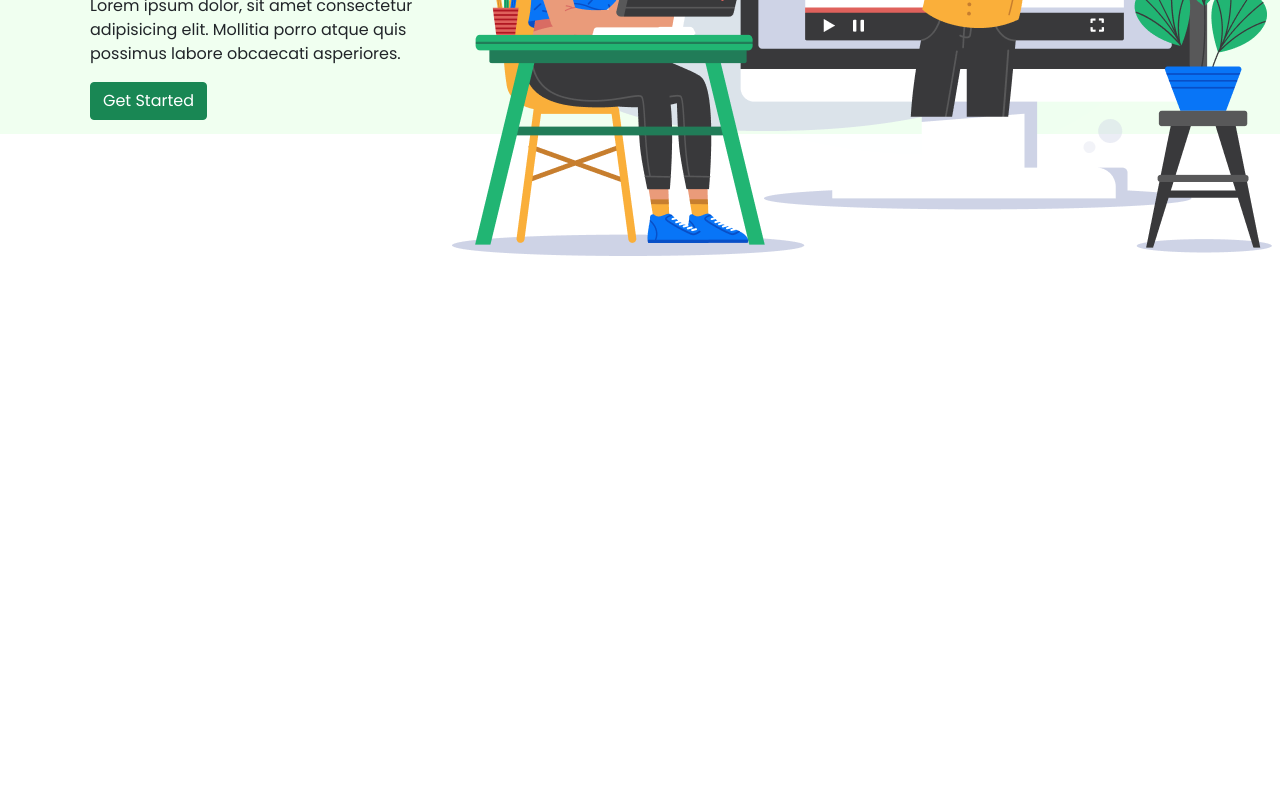
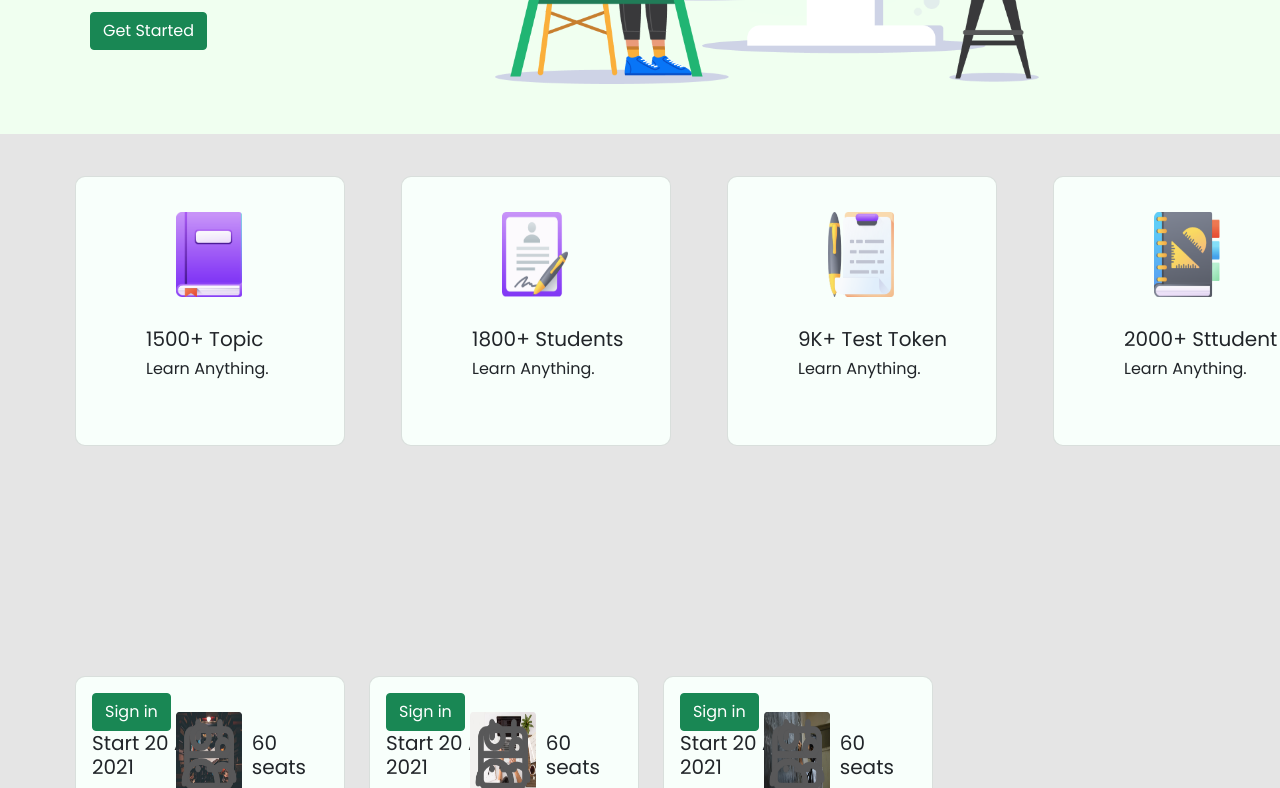
Before and after one commit to farzanatabassum/Midterm, a plain HTML site: page index.html in a window 1280 px wide. Shown: the part 442-1230 px from the top of the page. Before the commit the page ends 800 px from the top, so only its background shows below. Drawn offline with nearby package versions, Linux system fonts and the light colour scheme.

Commit message:
submission-4

```diff
--- a/index.html
+++ b/index.html
@@ -56,6 +56,95 @@
         </div>
       </div>
     </div>
+    <div class="book">
+        <div class="row row-cols-1 row-cols-md-4 g-4">
+            <div class="col">
+              <div class="card">
+                <img src="./ICON/book.png" class="card-img-top" alt="...">
+                <div class="card-body">
+                  <h5 class="card-title">1500+ Topic</h5>
+                  <p class="card-text">Learn Anything.</p>
+                </div>
+              </div>
+            </div>
+            <div class="col">
+              <div class="card">
+                <img src="./ICON/Student.png" class="card-img-top" alt="...">
+                <div class="card-body">
+                  <h5 class="card-title">1800+ Students</h5>
+                  <p class="card-text">Learn Anything.</p>
+                </div>
+              </div>
+            </div>
+            <div class="col">
+              <div class="card">
+                <img src="./ICON/Test.png" class="card-img-top" alt="...">
+                <div class="card-body">
+                  <h5 class="card-title">9K+ Test Token</h5>
+                  <p class="card-text">Learn Anything.</p>
+                </div>
+              </div>
+            </div>
+            <div class="col">
+              <div class="card">
+                <img src="./ICON/Students.png" class="card-img-top" alt="...">
+                <div class="card-body">
+                  <h5 class="card-title">2000+ Sttudent</h5>
+                  <p class="card-text">Learn Anything.</p>
+                </div>
+              </div>
+            </div>
+          </div>
+    </div>
+    <div class="course">
+        <div class="row row-cols-1 row-cols-md-3 g-4">
+            <div class="col">
+              <div class="card h-100">
+                <img src="./Photos/Morder psyc.png" class="card-img-top" alt="...">
+                <div class="card-body">
+                  <h5 class="card-title">Modern Psychology</h5>
+                  <p class="card-text">Designation</p>
+                  <button type="button" class="btn btn-success">Sign in</button>
+                  <div class="d-flex">
+                      <h5><img src="./ICON/calendar.png" alt=""> Start 20 April, 2021</h5>
+                      <h5><img src="./ICON/people.png" alt="">60 seats</h5>
+                  </div>
+
+
+                </div>
+              </div>
+            </div>
+            <div class="col">
+              <div class="card h-100">
+                <img src="./Photos/Morder pychons.png" class="card-img-top" alt="...">
+                <div class="card-body">
+                  <h5 class="card-title">Modern Psychology</h5>
+                  <p class="card-text">Designation</p>
+                  <button type="button" class="btn btn-success">Sign in</button>
+                  <div class="d-flex">
+                      <h5><img src="./ICON/calendar.png" alt=""> Start 20 April, 2021</h5>
+                      <h5><img src="./ICON/people.png" alt="">60 seats</h5>
+                  </div>
+                </div>
+              </div>
+            </div>
+            <div class="col">
+              <div class="card h-100">
+                <img src="./Photos/Morder pyschology.png" class="card-img-top" alt="...">
+                <div class="card-body">
+                  <h5 class="card-title">Modern Psychology</h5>
+                  <p class="card-text">Designation</p>
+                  <button type="button" class="btn btn-success">Sign in</button>
+                  <div class="d-flex">
+                      <h5><img src="./ICON/calendar.png" alt=""> Start 20 April, 2021</h5>
+                      <h5><img src="./ICON/people.png" alt="">60 seats</h5>
+                  </div>
+                </div>
+              </div>
+            </div>
+
+          </div>
+    </div>
     <script src="https://cdn.jsdelivr.net/npm/bootstrap@5.1.0/dist/js/bootstrap.bundle.min.js" integrity="sha384-U1DAWAznBHeqEIlVSCgzq+c9gqGAJn5c/t99JyeKa9xxaYpSvHU5awsuZVVFIhvj" crossorigin="anonymous"></script>
 </body>
 </html>
--- a/style.css
+++ b/style.css
@@ -1,3 +1,8 @@
+body{
+    background: #E5E5E5;
+    font-family: 'Poppins', sans-serif;
+    overflow-x: hidden;
+}
 .navbar{
     position: absolute;
 width: 1440px;
@@ -32,7 +37,7 @@ border-radius: 33px;
     position: absolute;
     top: 178px;
 
-    font-family: 'Poppins', sans-serif;
+    justify-content: space-between;
 }
 .content.left{
     width:50%;
@@ -47,9 +52,54 @@ color: #FD511A;
 .content .left h1{
     font-style: normal;
 font-weight: bold;
+width: 405px;
 font-size: 48px;
 line-height: 70px;
 color: #000000;
 
 
 }
+.content .left h1 span{
+    color: #21B573;
+
+
+}
+.content .left p{
+    width: 403px;
+}
+.content .right img{
+    width:70%;
+}
+.book{
+top: 200px;
+}
+.col .card{
+width: 270px;
+height: 270px;
+left: 75px;
+top: 618px;
+background: #F8FFFB;
+border-radius: 10px;
+}
+.col .card img{
+    position: absolute;
+    width: 66px;
+    height: 85px;
+   left:100px;
+   top:35px;
+
+}
+.col .card-title{
+    position: absolute;
+    top:150px;
+left:70px;
+}
+.col .card-text{
+    position: absolute;
+    top:180px;
+left:70px;
+}
+.course{
+    position: absolute;
+    top:500px;
+}
```
